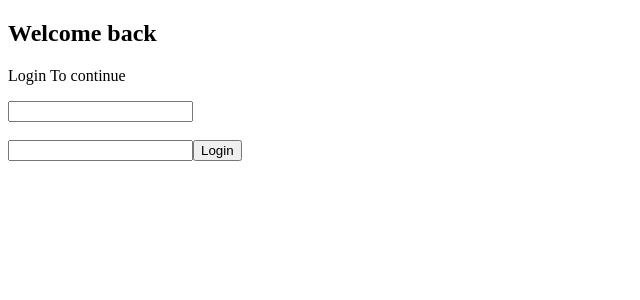
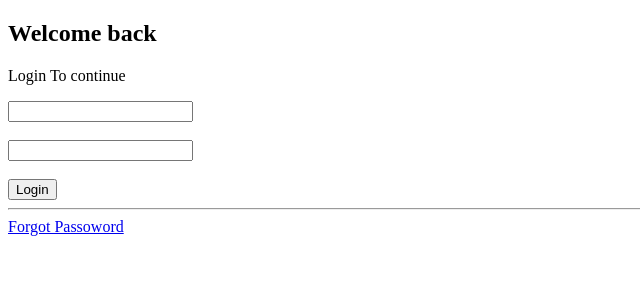
Before and after one commit to arkoaikins/Riz_Avenue, a React (Vite) app in the folder frontend/: page /login in a window 1280 px wide. Shown: the top 300 px of the page, without its empty margins (0-640 px from the left). Built offline with nearby package versions, Linux system fonts and the light colour scheme; what simple-zustand-devtools would draw is missing.

Commit message:
[feat]:add forgot password to login page

```diff
--- a/frontend/src/views/auth/Login.jsx
+++ b/frontend/src/views/auth/Login.jsx
@@ -62,8 +62,11 @@ function Login() {
                     value={password}
                     onChange={(e) => setPassword(e.target.value)}
                 />
-
+                <br />
+                <br />
                 <button type='submit'>Login</button>
+                <hr />
+                <Link to={`/forgot-password`}>Forgot Passoword</Link>
             </form>
         </div>
     )
```
